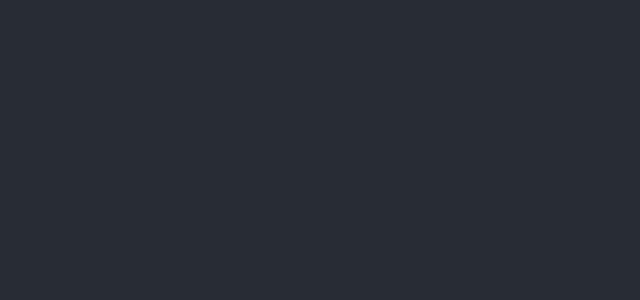
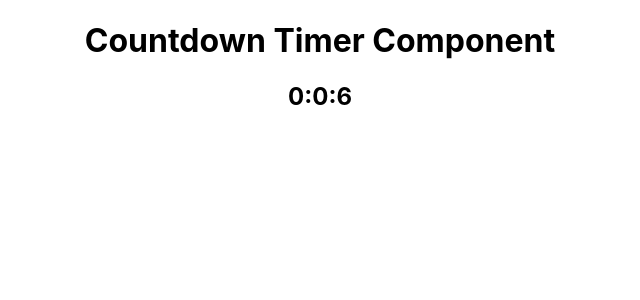
Before and after one commit to SofPan/lovely-earthquake, a React (Create React App) app in the folder client/: page / in a window 1280 px wide. Shown: the top 300 px of the page, without its empty margins (320-960 px from the left). Built offline with nearby package versions, Linux system fonts and the light colour scheme.

Commit message:
calculate time and display a countdown timer

```diff
--- a/client/src/App.js
+++ b/client/src/App.js
@@ -1,11 +1,13 @@
 import './App.css';
+import Timer from './components/Timer/Timer'
 
 function App() {
   return (
     <div className="App">
-      <header className="App-header">
+      {/* <header className="App-header">
 
-      </header>
+      </header> */}
+      <Timer />
     </div>
   );
 }
--- a/client/src/components/Timer/Countdown.jsx
+++ b/client/src/components/Timer/Countdown.jsx
@@ -1,6 +1,31 @@
+import { useEffect, useState } from "react";
+
 const Countdown = () => {
+  const [time, setTime] = useState(10000);
+  const [hours, setHours] = useState(0);
+  const [minutes, setMinutes] = useState(0);
+  const [seconds, setSeconds] = useState(0);
+
+  const getTimeRemaining = (milliseconds) => {
+    setHours(Math.floor((milliseconds / (1000 * 60 * 60)) % 24));
+    setMinutes(Math.floor((milliseconds / 1000 / 60) % 60));
+    setSeconds(Math.floor((milliseconds / 1000) % 60));
+  }
+  useEffect(() => {
+    if (time > -1){
+      const interval = setInterval(() => {
+        getTimeRemaining(time);
+        setTime(time - 1000);
+      }, 1000);
+      return () => clearInterval(interval);
+    }
+  });
   return(
-    <></>
+    <div>
+      <h2>
+        {hours}:{minutes}:{seconds}
+      </h2>
+    </div>
   )
 }
 
--- a/client/src/components/Timer/Timer.jsx
+++ b/client/src/components/Timer/Timer.jsx
@@ -1,6 +1,11 @@
+import Countdown from './Countdown';
+
 const Timer = () => {
   return(
-    <></>
+    <div>
+      <h1>Countdown Timer Component</h1>
+      <Countdown />
+    </div>
   )
 }
 
```
Also changed, not shown: 3 other files (tests, documents, lock files or other folders).
